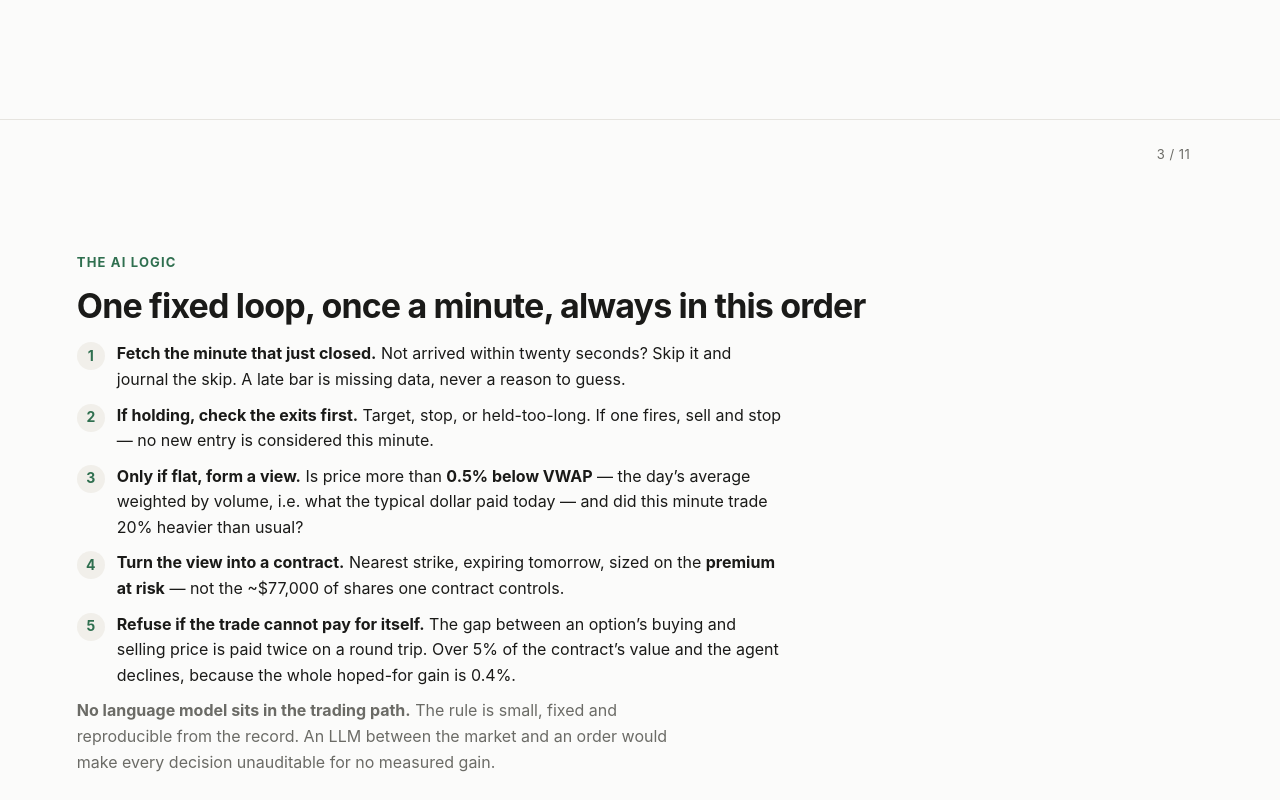
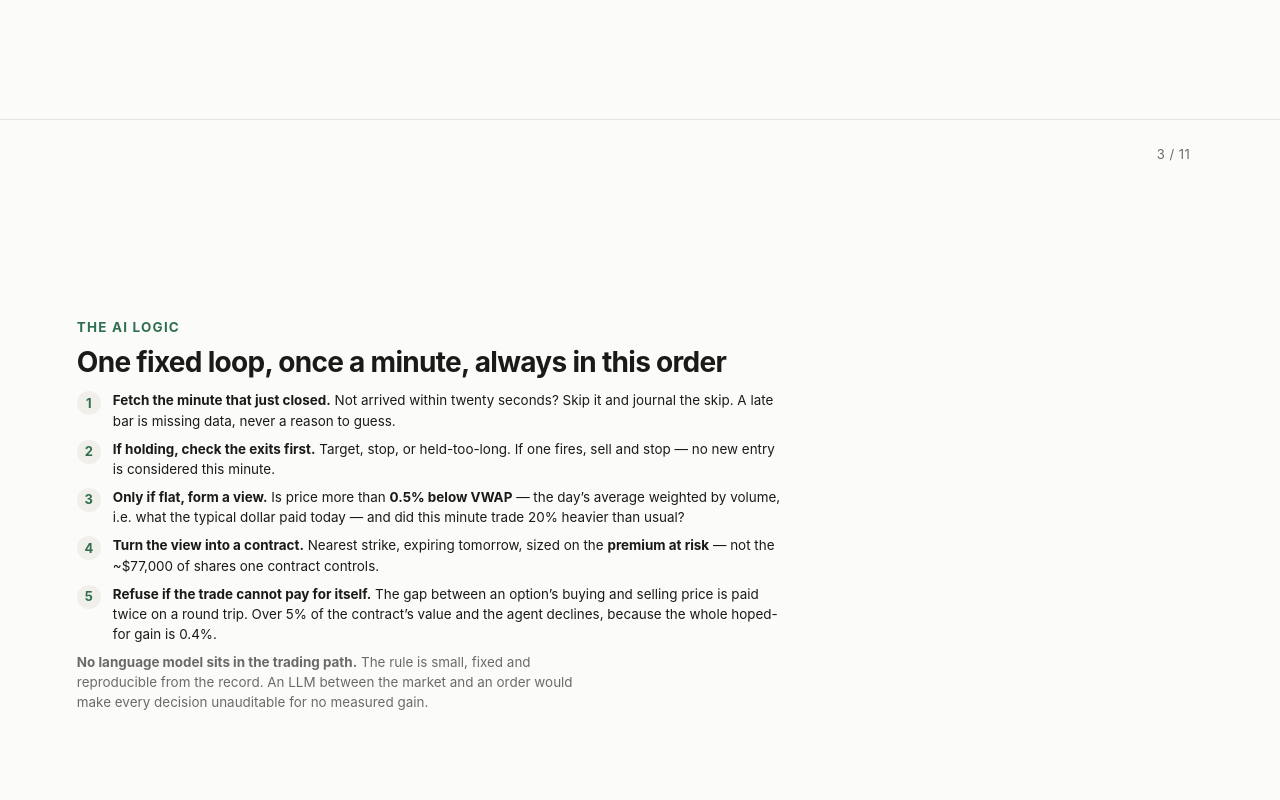
Before and after one commit to samisuleman10/alpaca-trading-bot-hackathon, a website: page dashboard/slides.html in a window 1280 px wide. Shown: the part 1480-2280 px from the top of the page. Drawn offline with Linux system fonts and the light colour scheme.

Commit message:
Give the two prose-heavy slides their own type scale
Slides 3 and 6 measured 844px and 889px against a 720px laptop viewport, so
scroll-snap cut their last lines off. Shrinking the whole deck to fit its two
worst slides would have wasted the other nine, so those two get a .dense
scale instead.

```diff
--- a/dashboard/slides.html
+++ b/dashboard/slides.html
@@ -68,6 +68,14 @@
   .bar i{position:absolute;left:0;top:0;bottom:0;background:var(--accent);opacity:.85}
   .barlab{display:flex;justify-content:space-between;color:var(--muted);font-size:13px}
 
+  .dense{padding:3.5vh 6vw}
+  .dense h2{font-size:clamp(20px,2.4vw,28px);margin:0 0 12px}
+  .dense p{font-size:clamp(13px,1.05vw,15px);margin:0 0 9px;line-height:1.5}
+  .dense li{font-size:clamp(13px,1.05vw,15px);margin-bottom:6px;line-height:1.5}
+  .dense ul{margin:0 0 10px}
+  .dense .kicker{margin:0 0 9px}
+  .dense .steps li{margin-bottom:8px;padding-left:36px}
+  .dense .steps li::before{width:24px;height:24px;font-size:13px}
   footer{color:var(--muted);font-size:14px;margin-top:8px}
   .hint{position:fixed;bottom:14px;left:50%;transform:translateX(-50%);
         background:var(--panel);border:1px solid var(--line);border-radius:999px;
@@ -112,7 +120,7 @@
   </div>
 </section>
 
-<section>
+<section class="dense">
   <div class="n">3 / 11</div>
   <p class="kicker">The AI logic</p>
   <h2>One fixed loop, once a minute, always in this order</h2>
@@ -180,7 +188,7 @@
   made.</p>
 </section>
 
-<section>
+<section class="dense">
   <div class="n">6 / 11</div>
   <p class="kicker">The Alpaca infrastructure</p>
   <h2>One file is allowed to touch the network</h2>
```
